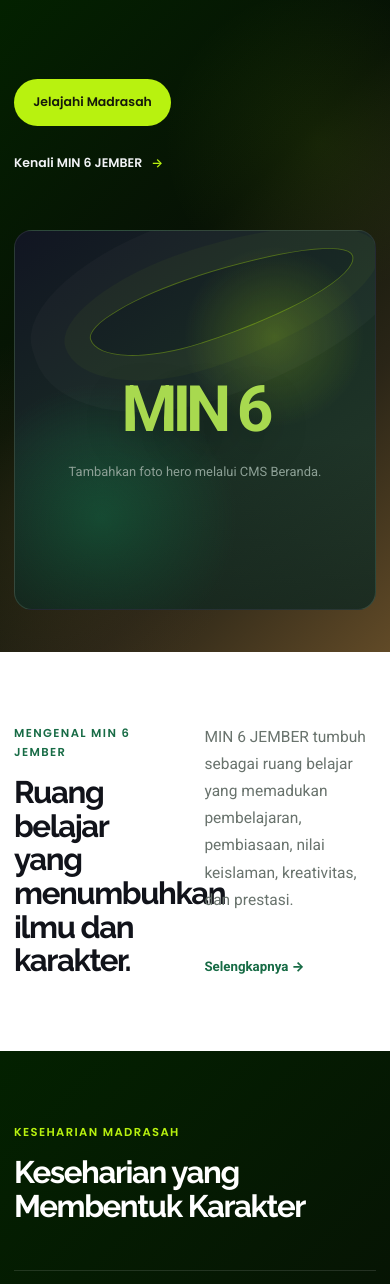
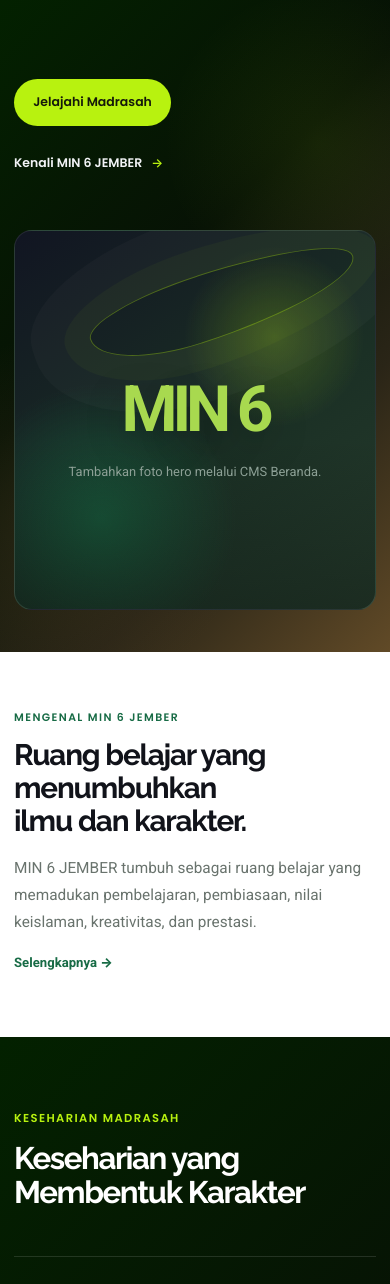
Before and after one commit to Al-Faroz/minsix, a CodeIgniter 4 app: the page made by app/Views/frontend/home/index.php in a window 390 px wide. Shown: the part 72-1356 px from the top of the page. Run offline with PHP 8.4 and a stand-in for CodeIgniter, Linux system fonts and the light colour scheme; the template is opened without the code that fills it, so the values that code supplies are empty; some libraries are stand-ins or nearby versions.

Commit message:
style: refine profile program desktop and homepage mobile layout

```diff
--- a/assets/site/css/site.css
+++ b/assets/site/css/site.css
@@ -1206,3 +1206,136 @@ body{
   .page-stack .event-row{grid-template-columns:66px minmax(0,1fr) auto;gap:14px}
   .page-stack .event-row time strong{font-size:1.75rem}
 }
+
+
+/* PHASE 10 UI refinement — desktop Profile/Program and mobile homepage intro */
+
+/* Profile: use the available desktop width; image-less sections must not leave an empty half-column. */
+@media (min-width: 1001px){
+  .page-stack:has(>.profile-block){
+    gap:clamp(64px,6vw,88px);
+    padding-block:clamp(76px,7vw,104px);
+  }
+  .page-stack>.profile-block{
+    grid-template-columns:minmax(0,1.08fr) minmax(360px,.92fr);
+    gap:clamp(52px,5.5vw,84px);
+    align-items:center;
+    padding-bottom:clamp(58px,5vw,76px);
+  }
+  .page-stack>.profile-block.no-image{
+    grid-template-columns:minmax(0,1fr);
+  }
+  .page-stack>.profile-block.no-image .profile-copy{
+    max-width:1040px;
+  }
+  .page-stack>.profile-block.no-image .profile-copy .prose{
+    max-width:920px;
+  }
+  .page-stack>.profile-block:not(.no-image) .profile-image{
+    width:100%;
+    aspect-ratio:5/4;
+    border-radius:28px;
+  }
+}
+
+/* Program: give category and content a clearer editorial balance on desktop. */
+@media (min-width: 1001px){
+  .page-stack:has(>.program-group){
+    gap:clamp(68px,7vw,104px);
+    padding-block:clamp(76px,7vw,104px);
+  }
+  .page-stack>.program-group{
+    grid-template-columns:minmax(260px, .34fr) minmax(0, .96fr);
+    gap:clamp(48px,5.5vw,82px);
+    align-items:start;
+  }
+  .page-stack>.program-group .program-group-head{
+    top:116px;
+    padding:26px 28px 30px;
+    border:1px solid var(--site-line);
+    border-radius:22px;
+    background:linear-gradient(145deg,#f8faf6,#edf2eb);
+  }
+  .page-stack>.program-group .program-group-head h2{
+    font-size:clamp(2rem,3vw,2.8rem);
+    line-height:1.08;
+  }
+  .page-stack>.program-group .program-public-item{
+    grid-template-columns:minmax(180px, .38fr) minmax(0, .82fr);
+    gap:clamp(24px,3vw,38px);
+    padding:30px 0;
+    align-items:center;
+  }
+  .page-stack>.program-group .program-public-item.no-image{
+    grid-template-columns:minmax(0,1fr);
+    padding:34px 0;
+  }
+  .page-stack>.program-group .program-public-image{
+    aspect-ratio:5/4;
+    border-radius:20px;
+  }
+  .page-stack>.program-group .program-public-item h3{
+    margin-bottom:12px;
+    font-size:clamp(1.35rem,1.8vw,1.65rem);
+  }
+  .page-stack>.program-group .program-public-item p{
+    margin:0 0 12px;
+    color:#59665e;
+  }
+  .page-stack>.program-group .program-public-item .prose{
+    color:#3f4b44;
+    font-size:1rem;
+    line-height:1.85;
+  }
+}
+
+/* Mobile homepage — make the Mengenal section feel deliberate and readable. */
+@media (max-width:760px){
+  #mengenal.section{
+    padding:58px 0 62px;
+  }
+  #mengenal .split-editorial{
+    grid-template-columns:minmax(0,1fr);
+    gap:18px;
+  }
+  #mengenal .section-copy{
+    max-width:560px;
+  }
+  #mengenal .section-copy .section-eyebrow{
+    margin-bottom:12px;
+    font-size:.68rem;
+    letter-spacing:.13em;
+    line-height:1.45;
+  }
+  #mengenal .section-copy h2{
+    max-width:540px;
+    font-size:clamp(1.85rem,7.2vw,2.45rem);
+    line-height:1.12;
+    letter-spacing:-.04em;
+    text-wrap:balance;
+  }
+  #mengenal .section-body{
+    max-width:620px;
+    padding-top:0;
+  }
+  #mengenal .section-body p{
+    margin:0;
+    font-size:.96rem;
+    line-height:1.75;
+  }
+  #mengenal .section-body .arrow-link{
+    margin-top:16px;
+    font-size:.82rem;
+  }
+  #mengenal .wide-photo{
+    margin-top:8px;
+    border-radius:18px;
+    aspect-ratio:16/10;
+  }
+}
+
+@media (max-width:380px){
+  #mengenal.section{padding:50px 0 54px}
+  #mengenal .section-copy h2{font-size:1.82rem}
+  #mengenal .section-body p{font-size:.93rem}
+}
```
